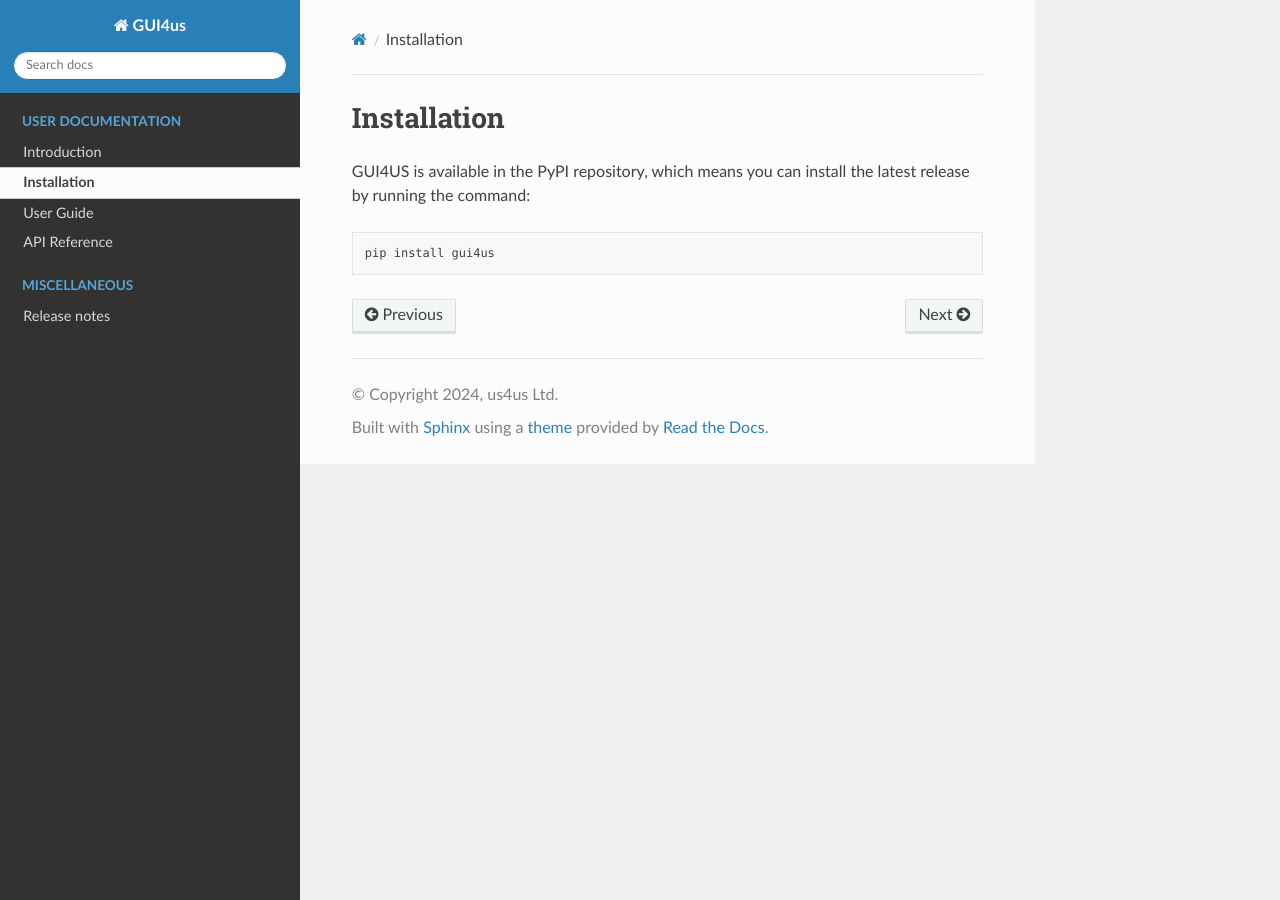
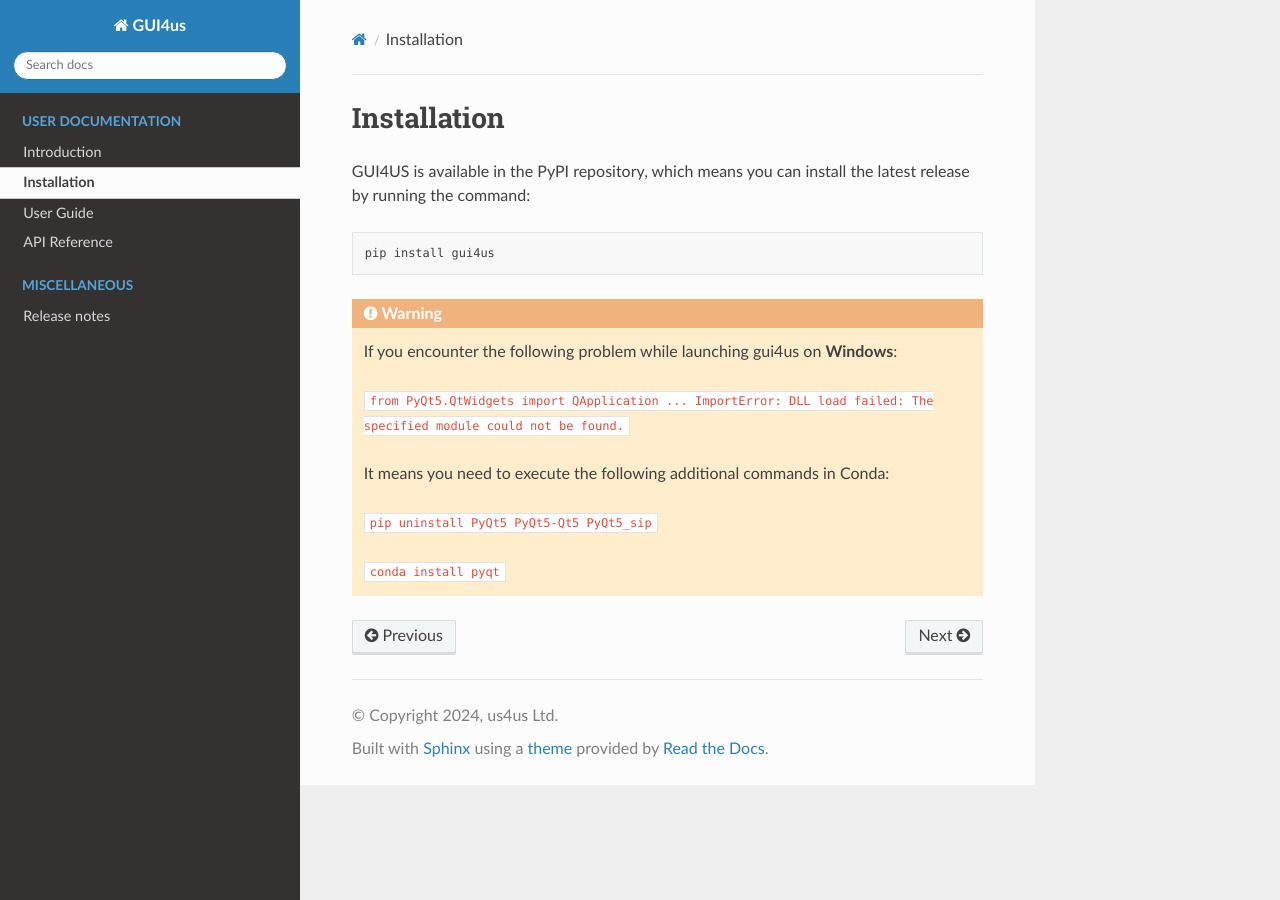
Before and after one commit to us4useu/gui4us, a Sphinx documentation site: the page built from docs/content/installation.rst, in a window 1280 px wide. Built offline with Sphinx 7.4.7 and the Read the Docs theme 3.1.0, drawn with Linux system fonts in a browser that asks for light colours.

Commit message:
Added note regarding the necessecity to install Conda pyqt.w

```diff
--- a/docs/content/installation.rst
+++ b/docs/content/installation.rst
@@ -8,3 +8,16 @@ the latest release by running the command:
 ::
 
     pip install gui4us
+
+
+.. warning::
+
+   If you encounter the following problem while launching gui4us on **Windows**:
+
+   ``from PyQt5.QtWidgets import QApplication ... ImportError: DLL load failed: The specified module could not be found.``
+
+   It means you need to execute the following additional commands in Conda:
+
+   ``pip uninstall PyQt5 PyQt5-Qt5 PyQt5_sip``
+
+   ``conda install pyqt``
```
